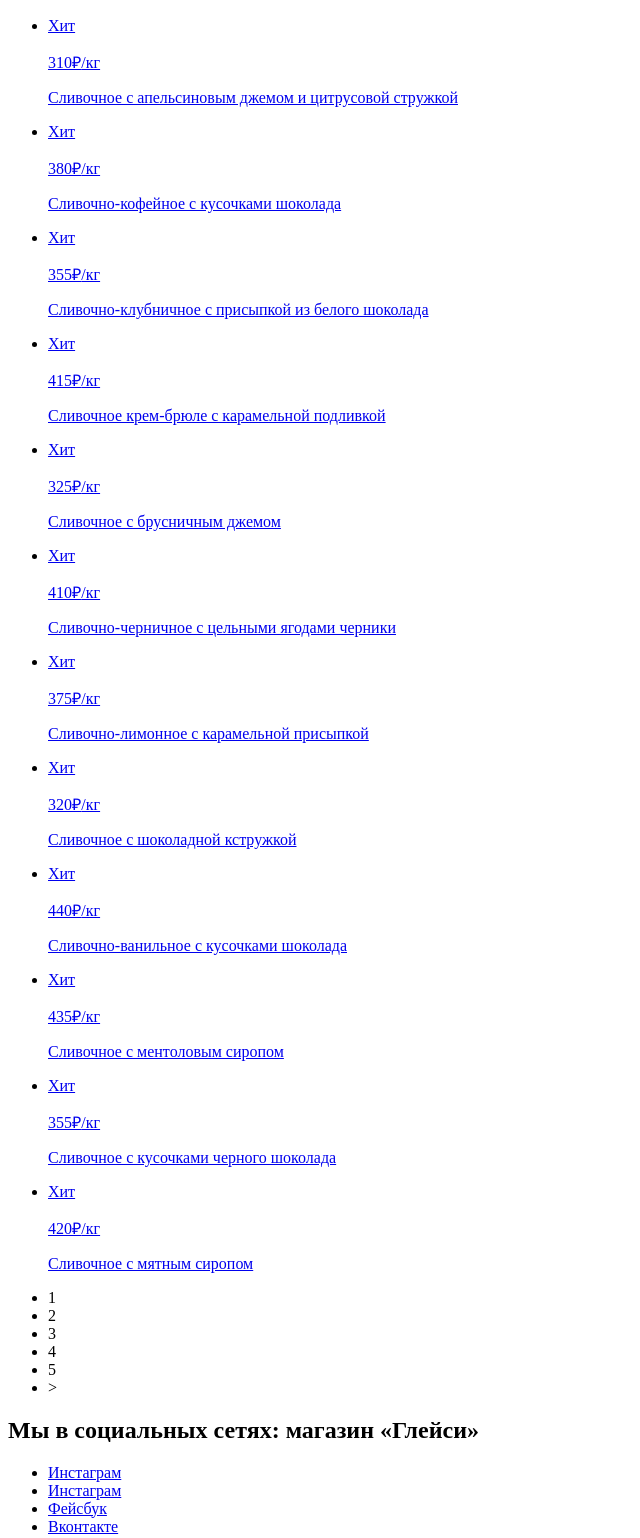
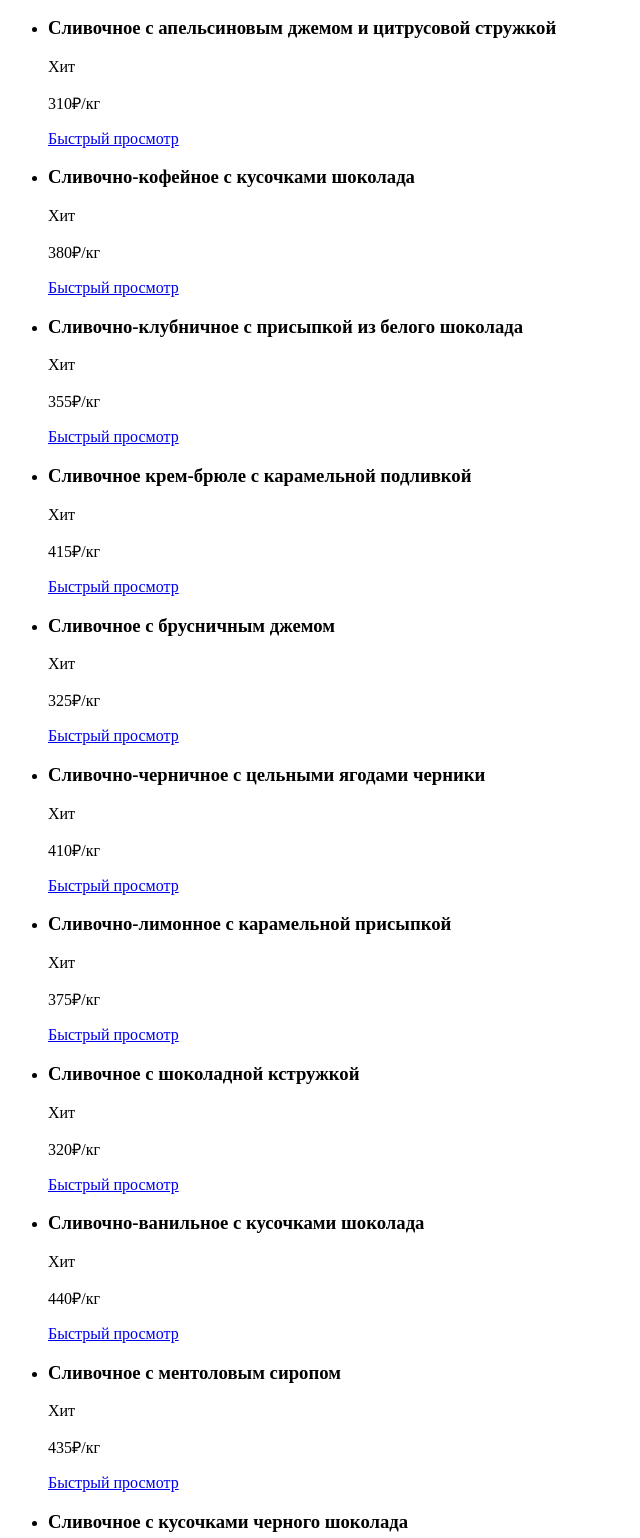
Before and after one commit to irodnik/1291243-gllacy-27, a plain HTML site: page catalog.html in a window 1280 px wide. Shown: the part 460-1998 px from the top of the page, without its empty margins (0-640 px from the left). Drawn offline with Linux system fonts and the light colour scheme.

Commit message:
Add files via upload

```diff
--- a/catalog.html
+++ b/catalog.html
@@ -58,125 +58,111 @@
         <div class="goods">
           <ul>
             <li class="product-1">
-              <a class="img-product-1" href="#">
+              <h3>
+                Сливочное с апельсиновым
+                джемом и цитрусовой стружкой
+              </h3>
               <div class="lable-product-1">Хит</div>
               <p>310₽<span>/кг</span></p>
-                <p>
-                  Сливочное с апельсиновым
-                  джемом и цитрусовой стружкой
-                </p>
-              </a>
+              <a class="quick-view" href="#">Быстрый просмотр</a>
             </li>
             <li class="product-2">
-              <a class="img-product-2" href="#">
+              <h3>
+                Сливочно-кофейное с кусочками
+                шоколада
+              </h3>
               <div class="lable-product-2">Хит</div>
               <p>380₽<span>/кг</span></p>
-                <p>
-                  Сливочно-кофейное с кусочками
-                  шоколада
-                </p>
-              </a>
+              <a class="quick-view" href="#">Быстрый просмотр</a>
             </li>
             <li class="product-3">
-              <a class="img-product-3" href="#">
+              <h3>
+                Сливочно-клубничное с
+                присыпкой из белого шоколада
+              </h3>
               <div class="lable-product-3">Хит</div>
               <p>355₽<span>/кг</span></p>
-                <p>
-                  Сливочно-клубничное с
-                  присыпкой из белого шоколада
-                </p>
-              </a>
+              <a class="quick-view" href="#">Быстрый просмотр</a>
             </li>
             <li class="product-4">
-              <a class="img-product-4" href="#">
+              <h3>
+                Сливочное крем-брюле с
+                карамельной подливкой
+              </h3>
               <div class="lable-product-4">Хит</div>
               <p>415₽<span>/кг</span></p>
-                <p>
-                  Сливочное крем-брюле с
-                  карамельной подливкой
-                </p>
-              </a>
+              <a class="quick-view" href="#">Быстрый просмотр</a>
             </li>
-
             <li class="product-5">
-              <a class="img-product-5" href="#">
+              <h3>
+                Сливочное с брусничным
+                джемом
+              </h3>
               <div class="lable-product-1">Хит</div>
               <p>325₽<span>/кг</span></p>
-                <p>
-                  Сливочное с брусничным
-                  джемом
-                </p>
-              </a>
+              <a class="quick-view" href="#">Быстрый просмотр</a>
             </li>
             <li class="product-6">
-              <a class="img-product-6" href="#">
+              <h3>
+                Сливочно-черничное с цельными
+                ягодами черники
+              </h3>
               <div class="lable-product-2">Хит</div>
               <p>410₽<span>/кг</span></p>
-                <p>
-                  Сливочно-черничное с цельными
-                  ягодами черники
-                </p>
-              </a>
+              <a class="quick-view" href="#">Быстрый просмотр</a>
             </li>
             <li class="product-7">
-              <a class="img-product-7" href="#">
+              <h3>
+                Сливочно-лимонное с
+                карамельной присыпкой
+              </h3>
               <div class="lable-product-7">Хит</div>
               <p>375₽<span>/кг</span></p>
-                <p>
-                  Сливочно-лимонное с
-                  карамельной присыпкой
-                </p>
-              </a>
+              <a class="quick-view" href="#">Быстрый просмотр</a>
             </li>
             <li class="product-8">
-              <a class="img-product-8" href="#">
+              <h3>
+                Сливочное с шоколадной
+                кстружкой
+              </h3>
               <div class="lable-product-8">Хит</div>
               <p>320₽<span>/кг</span></p>
-                <p>
-                  Сливочное с шоколадной
-                  кстружкой
-                </p>
-              </a>
+              <a class="quick-view" href="#">Быстрый просмотр</a>
             </li>
-
             <li class="product-9">
-              <a class="img-product-9" href="#">
+              <h3>
+                Сливочно-ванильное с
+                кусочками шоколада
+              </h3>
               <div class="lable-product-9">Хит</div>
               <p>440₽<span>/кг</span></p>
-                <p>
-                  Сливочно-ванильное с
-                  кусочками шоколада
-                </p>
-              </a>
+              <a class="quick-view" href="#">Быстрый просмотр</a>
             </li>
             <li class="product-10">
-              <a class="img-product-10" href="#">
+              <h3>
+                Сливочноe с ментоловым
+                сиропом
+              </h3>
               <div class="lable-product-10">Хит</div>
               <p>435₽<span>/кг</span></p>
-                <p>
-                  Сливочноe с ментоловым
-                  сиропом
-                </p>
-              </a>
+              <a class="quick-view" href="#">Быстрый просмотр</a>
             </li>
             <li class="product-11">
-              <a class="img-product-11" href="#">
+              <h3>
+                Сливочное с кусочками черного
+                шоколада
+              </h3>
               <div class="lable-product-11">Хит</div>
               <p>355₽<span>/кг</span></p>
-                <p>
-                  Сливочное с кусочками черного
-                  шоколада
-                </p>
-              </a>
+              <a class="quick-view" href="#">Быстрый просмотр</a>
             </li>
             <li class="product-12">
-              <a class="img-product-12" href="#">
+              <h3>
+                Сливочное с мятным сиропом
+              </h3>
               <div class="lable-product-12">Хит</div>
               <p>420₽<span>/кг</span></p>
-                <p>
-                  Сливочное с мятным сиропом
-                </p>
-              </a>
+              <a class="quick-view" href="#">Быстрый просмотр</a>
             </li>
           </ul>
         </div>
```
Also changed, not shown: index.html (+20 -25 lines). Lines whose indentation alone changed are shown as unchanged.
